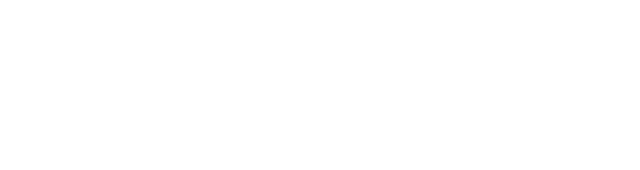
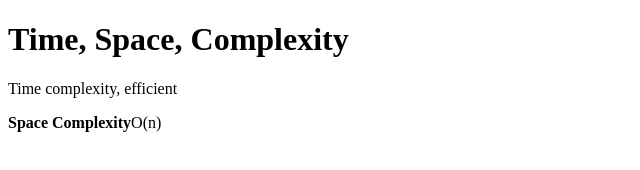
Before and after one commit to acciojob/time-and-space-complexity-panyamlevanuruhussen, a website: page main.html in a window 1280 px wide. Shown: the whole page, without its empty margins (0-640 px from the left). Drawn offline with Linux system fonts and the light colour scheme.

Commit message:
created a submission

```diff
--- a/main.html
+++ b/main.html
@@ -8,6 +8,9 @@
 
 <body>
 	<!-- the entire body must be written by student -->
+	<h1>Time, Space, Complexity</h1>
+	<p>Time complexity, efficient</p>
+	<p><b>Space Complexity</b><span></span>O(n)</p>
     <script type="text/javascript" src="./script.js">
 </script>
 
```
